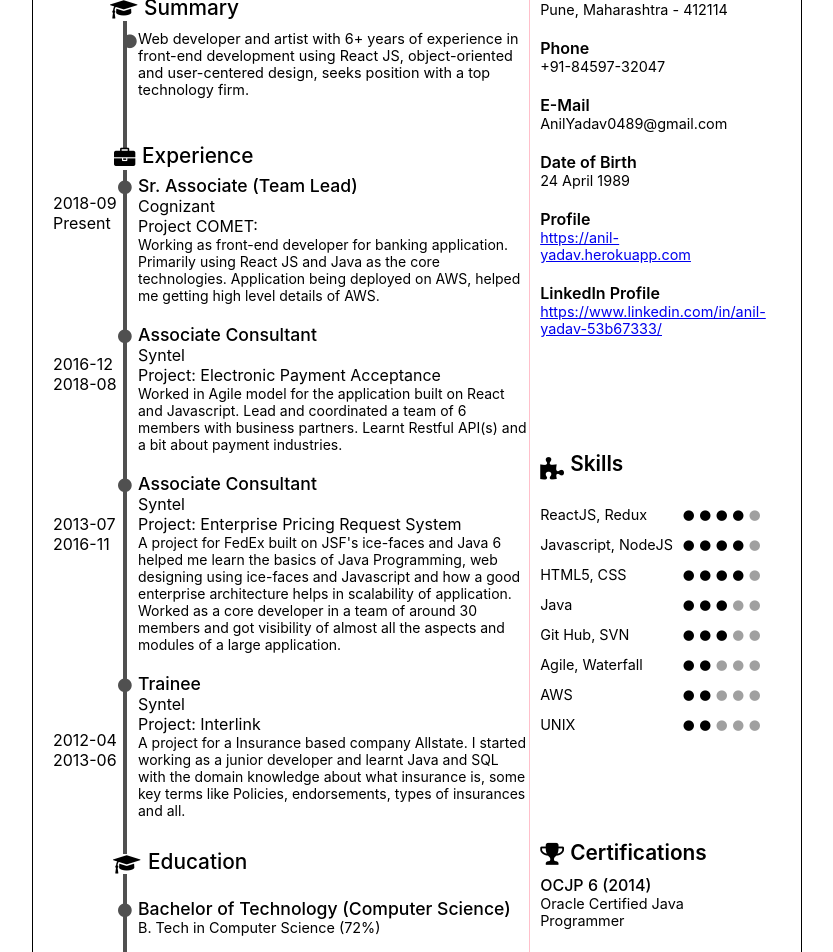
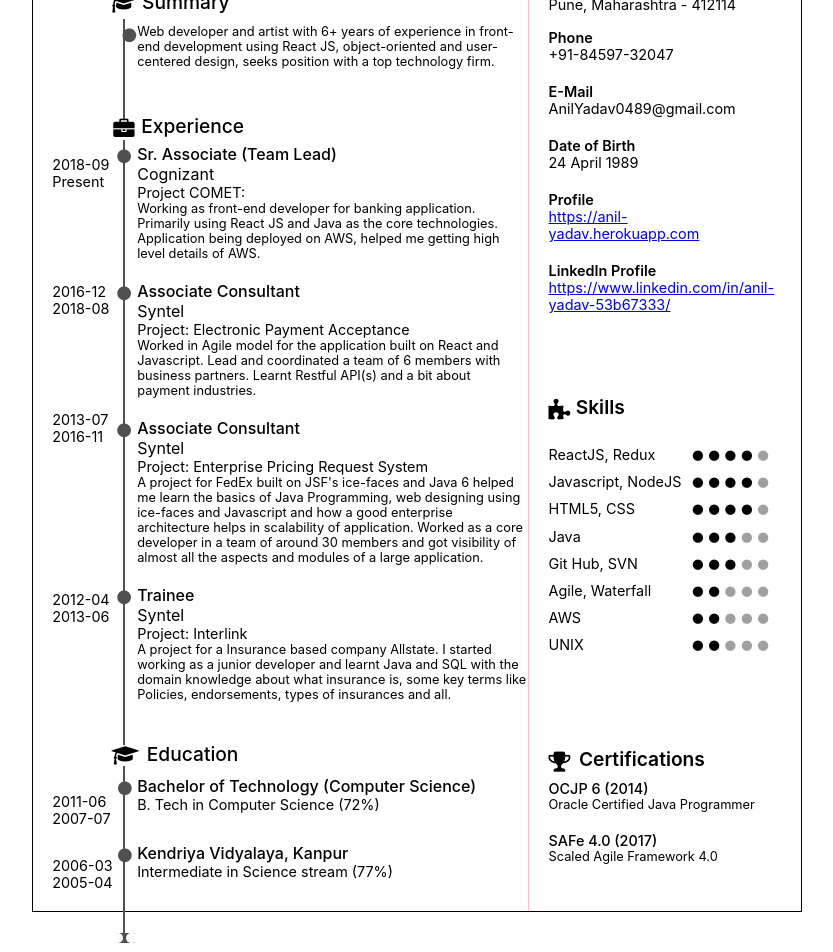
Before and after one commit to anilyadav0489/aboutMe, a React (Create React App) app: page / in a window 1280 px wide. Shown: the part 140-1092 px from the top of the page, without its empty margins (223-1056 px from the left). Built offline with nearby package versions, Linux system fonts and the light colour scheme.

Commit message:
Corrected CSS

```diff
--- a/src/App.scss
+++ b/src/App.scss
@@ -1,4 +1,4 @@
-@page { size: auto;  margin: 0mm; }
+@page { size: auto;  margin: 1mm; }
 @import '../node_modules/font-awesome/css/font-awesome.min.css';
 @import './custom-styles/variables.scss';
 @import './custom-styles/education.scss';
@@ -14,7 +14,7 @@
 
 .App {
   width: 100%;
-  min-width: 768px;
+  min-width: 49rem;
   display: flex;
   justify-content: center;
 }
--- a/src/custom-styles/_certification.scss
+++ b/src/custom-styles/_certification.scss
@@ -1,27 +1,27 @@
 .certifications-section{
-    margin-top: 90px;
+    margin-top: 5rem;
 }
 .certification-icon {
     position: relative;
-    font-size: 1.2rem;
-    top: 35px;
+    font-size: 1.1rem;
+    top: 2.1rem;
   }
   .certification-title-main{
     position: relative;
-    left: 30px;
+    left: 1.9rem;
     top: 10px;
     font-weight: 600;
-    font-size: 1.3rem;
+    font-size: 1.2rem;
   }
 
 
   .certification-name {
     position: relative;
-    margin-top: 20px;
-    font-size: 1rem;
+    margin-top: 1.2rem;
+    font-size: 0.9rem;
     font-weight: 500;
   }
   .certification {
     position: relative;
-    font-size: 0.9rem;
+    font-size: 0.8rem;
   }
--- a/src/custom-styles/_education.scss
+++ b/src/custom-styles/_education.scss
@@ -1,26 +1,26 @@
 .education-icon{
   position: relative;
-  left: -25px;
-  top: 35px;
+  left: -1.6rem;
+  top: 2.7rem;
   background: white;
   z-index: 1;
-  width: 20px;
-  height: 20px;
+  width: 1.3rem;
+  height: 1.3rem;
 }
 
 .education-title-main{
     position: relative;
-    left: 10px;
-    top: 10px;
-    font-size: 1.3rem;
+    left: 0.6rem;
+    top: 1.2rem;
+    font-size: 1.2rem;
     font-weight: 500;
   }
 
   .education-title {
     position: relative;
-    font-size: 1.1rem;
+    font-size: 1rem;
     font-weight: 500;
-    margin-top: 14px;
+    margin-top: 0.6rem;
   }
 
   .education-school {
@@ -31,6 +31,6 @@
 
   .bullet-education{
     @extend .bullet;
-    left: -20px;
-    top: 36px;
+    left: -1.2rem;
+    top: 2rem;
   }
--- a/src/custom-styles/_experience.scss
+++ b/src/custom-styles/_experience.scss
@@ -1,35 +1,35 @@
   .experience-info-icon {
     position: relative;
-    left: -24px;
-    top: 50px;
-    width: 20px;
-    height: 22px;
+    left: -1.5rem;
+    top: 3.1rem;
+    width: 1.2rem;
+    height: 1.3rem;
     background: white;
     z-index: 1;
   }
   .experience-title-main{
     position: relative;
-    padding-bottom: 10px;
-    left: 4px;
-    top: 23px;
-    font-size: 1.3rem;
+    padding-bottom: 0.6rem;
+    left: 0.25rem;
+    top: 1.5rem;
+    font-size: 1.2rem;
     font-weight: 500;
   }
 
 
   .designation-title {
     position: relative;
-    font-size: 1.1rem;
+    font-size: 1rem;
     font-weight: 500;
   }
   .company-title {
     position: relative;
-    font-size: 1rem;
+    font-size: 0.9rem;
     font-weight: 400;
   }
   .project-title {
     position: relative;
-    font-size: 1rem;
+    font-size: .9rem;
     font-weight: 400;
   }
 
--- a/src/custom-styles/_page.scss
+++ b/src/custom-styles/_page.scss
@@ -3,8 +3,8 @@
     display: flex;
     align-items: flex-start;
     position: relative;
-    width: 768px;
-    min-width: 768px;
+    width: 48rem;
+    min-width: 48rem;
     max-width: $max-page-width;
     border: 1px solid black;
 
@@ -13,7 +13,7 @@
     width: 62%;
     display: inline-block;
     position: relative;
-    padding: 20px 0 20px 20px;
+    padding: 1.2rem 0 1.2rem 1.2rem;
     vertical-align: top;
     border-right: 1px solid pink;
   }
@@ -22,45 +22,45 @@
     display: inline-block;
     position: relative;
     width: 29%;
-    padding: 20px 0 20px 10px;
+    padding: 1.2rem 0 1.2rem 1.2rem;
   }
 
   .vertical-timeline {
     display: inline-block;
     position: absolute;
-    width: 0px;
-    height: 1070px;
-    border: 2px solid rgb(80,80,80);
-    left: 90px;
-    top: 160px;
+    width: 0;
+    height: 57rem;
+    border: 0.1rem solid rgb(80,80,80);
+    left: 5.6rem;
+    top: 9.9rem;
   }
 
   .timeline-tip-bottom {
     position: absolute;
-    width: 21px;
-    height: 10px;
-    left: 81px;
-    top:1224px;
+    width: 1.3rem;
+    height: 0.6rem;
+    left: 5.1rem;
+    top:67rem;
     background: rgb(80,80,80);
 
   }
 .left-curve-bottom{
-  left: 78px;
-  top: 1220px;
+  left: 4.9rem;
+  top: 67rem;
   position: absolute;
-  width: 12px;
-  height: 10px;
+  width: 0.75rem;
+  height: 0.6rem;
   background: white;
   border-radius: 10px;
   z-index: 1;
 }
 
 .right-curve-bottom{
-    left: 94px;
-    top: 1220px;
+    left: 5.8rem;
+    top: 67rem;
     position: absolute;
-    width: 12px;
-    height: 10px;
+    width: 0.75rem;
+    height: 0.6rem;
     background: white;
     border-radius: 10px;
     z-index: 1;
--- a/src/custom-styles/_personalInfo.scss
+++ b/src/custom-styles/_personalInfo.scss
@@ -1,17 +1,17 @@
-$title-font-size: 1rem;
+$title-font-size: 0.9rem;
 $content-font-size: 0.9rem;
 
 .personal-info-icon {
   display: inline-block;
   position: relative;
   margin-top: 50px;
-  margin-bottom: 30px;
+  margin-bottom: 1.8rem;
 }
 .personal-info-title {
   display: inline-block;
   position: relative;
   padding-left: 5px;
-  font-size: 1.3rem;
+  font-size: 1.2rem;
   font-weight: 500;
   }
 
@@ -21,7 +21,7 @@ $content-font-size: 0.9rem;
   }
   .address {
     font-size: $content-font-size;
-    margin-bottom: 20px;
+    margin-bottom: 1rem;
   }
   .phone-title{
     font-size: $title-font-size;
@@ -65,5 +65,4 @@ $content-font-size: 0.9rem;
   }
   .linkedin{
     font-size: $content-font-size;
-    margin-bottom: 20px;
   }
--- a/src/custom-styles/_skills.scss
+++ b/src/custom-styles/_skills.scss
@@ -1,23 +1,23 @@
 .skills-header{
   position: relative;
-  margin-top: 90px;
+  margin-top: 3.8rem;
 }
 .skills-icon{
     position: relative;
-    top: 30px;
-    font-size: 1.2rem;
+    top: 1.6rem;
+    font-size: 1.1rem;
 }
 .skills-title {
     position: relative;
-    left: 30px;
+    left: 1.7rem;
     font-weight: 600;
-    font-size: 1.3rem;
+    font-size: 1.2rem;
   }
 
 .skill {
     display: block;
     font-size: 0.9rem;
-    padding-top: 30px;
+    padding-top: 1.7rem;
   }
 
   .skill-name {
@@ -37,11 +37,11 @@
     position: relative;
     display: inline-block;
     margin: 0 3px;
-    font-size: 0.85em !important;
+    font-size: 0.75rem !important;
   }
 
   .light {
-    font-size: 0.85em !important;
+    font-size: 0.75rem !important;
     position: relative;
     display: inline-block;
     margin: 0 3px;
--- a/src/custom-styles/_summary.scss
+++ b/src/custom-styles/_summary.scss
@@ -1,14 +1,11 @@
-.summary-section{
-}
-
 
 .summary-icon{
   position: relative;
   display: inline-block;
-  width: 26px;
-  height: 20px;
-  left: -28px;
-  top: 10px;
+  width: 1.6rem;
+  height: 1.3rem;
+  left: -1.7rem;
+  top: 0.6rem;
   background: white;
   z-index: 1;
 }
@@ -16,21 +13,21 @@
 .summary-title {
   display: inline-block;
   position: relative;
-  left: -20px;
-  top: 10px;
-  font-size: 1.3rem;
+  left: -1.3rem;
+  top: 0.6rem;
+  font-size: 1.2rem;
   font-weight: 500;
   }
 
   .summary {
     position: relative;
     padding-top: 20px;
-    font-size: 0.9rem;
+    font-size: 0.8rem;
   }
 
   .bullet-summary{
     @extend .bullet;
     display: inline-block;
     top: 42px;
-    left: -136px;
+    left: -8rem;
   }
--- a/src/custom-styles/_timeline-dates.scss
+++ b/src/custom-styles/_timeline-dates.scss
@@ -6,30 +6,36 @@
 }
 .timeline-1{
     position: relative;
-    padding-top: 208px;
+    padding-top: 11rem;
+    font-size: 0.9rem;
 }
 
 .timeline-2{
+    font-size: 0.9rem;
     position: relative;
-    padding-top: 121px;
+    padding-top: 5.8rem;
 }
 
 .timeline-3{
+    font-size: 0.9rem;
     position: relative;
-    padding-top: 120px;
+    padding-top: 5.9rem;
 }
 
 .timeline-4{
+    font-size: 0.9rem;
     position: relative;
-    padding-top: 176px;
+    padding-top: 9.1rem;
 }
 
 .timeline-5{
+    font-size: 0.9rem;
     position: relative;
-    padding-top: 181px;
+    padding-top: 10.5rem;
 }
 
 .timeline-6{
+    font-size: 0.9rem;
     position: relative;
-    padding-top: 37px;
+    padding-top: 1.9rem;
 }
--- a/src/custom-styles/_title.scss
+++ b/src/custom-styles/_title.scss
@@ -1,6 +1,6 @@
 .my-picture {
-    width: 100px;
-    height: 100px;
+    width: 6rem;
+    height: 6rem;
     border-radius: 50%;
     background: black;
     position: relative;
@@ -10,7 +10,7 @@
   position: relative;
 }
 .title-image{
-  width: 100px;
+  width: 6rem;
   position: relative;
   display: inline-block;
   vertical-align: top;
@@ -18,8 +18,8 @@
 .title-content{
   position: relative;
   display: inline-block;
-  width: 300px;
-  padding-left: 20px;
+  width: 18rem;
+  padding-left: 1.2rem;
   vertical-align: top;
 }
 
@@ -28,7 +28,7 @@
     font-family: "Calibri";
     font-weight: 500;
     font-style: normal;
-    font-size: 3rem;
+    font-size: 2.9rem;
   }
 
   .work-title {
@@ -36,5 +36,5 @@
     font-family: "Calibri";
     font-weight: 500;
     font-style: normal;
-    font-size: 1.5rem;
+    font-size: 1.4rem;
   }
--- a/src/custom-styles/_variables.scss
+++ b/src/custom-styles/_variables.scss
@@ -7,7 +7,7 @@ $experience-3-start:660px;
 $experience-4-start:890px;
 $education-1-start:1130px;
 $education-2-start:1200px;
-$font-size-project-detail: 14px;
+$font-size-project-detail: 0.8rem;
 $personal-info-top:100px;
 $address-top:90px;
 $phone-top:150px;
```
